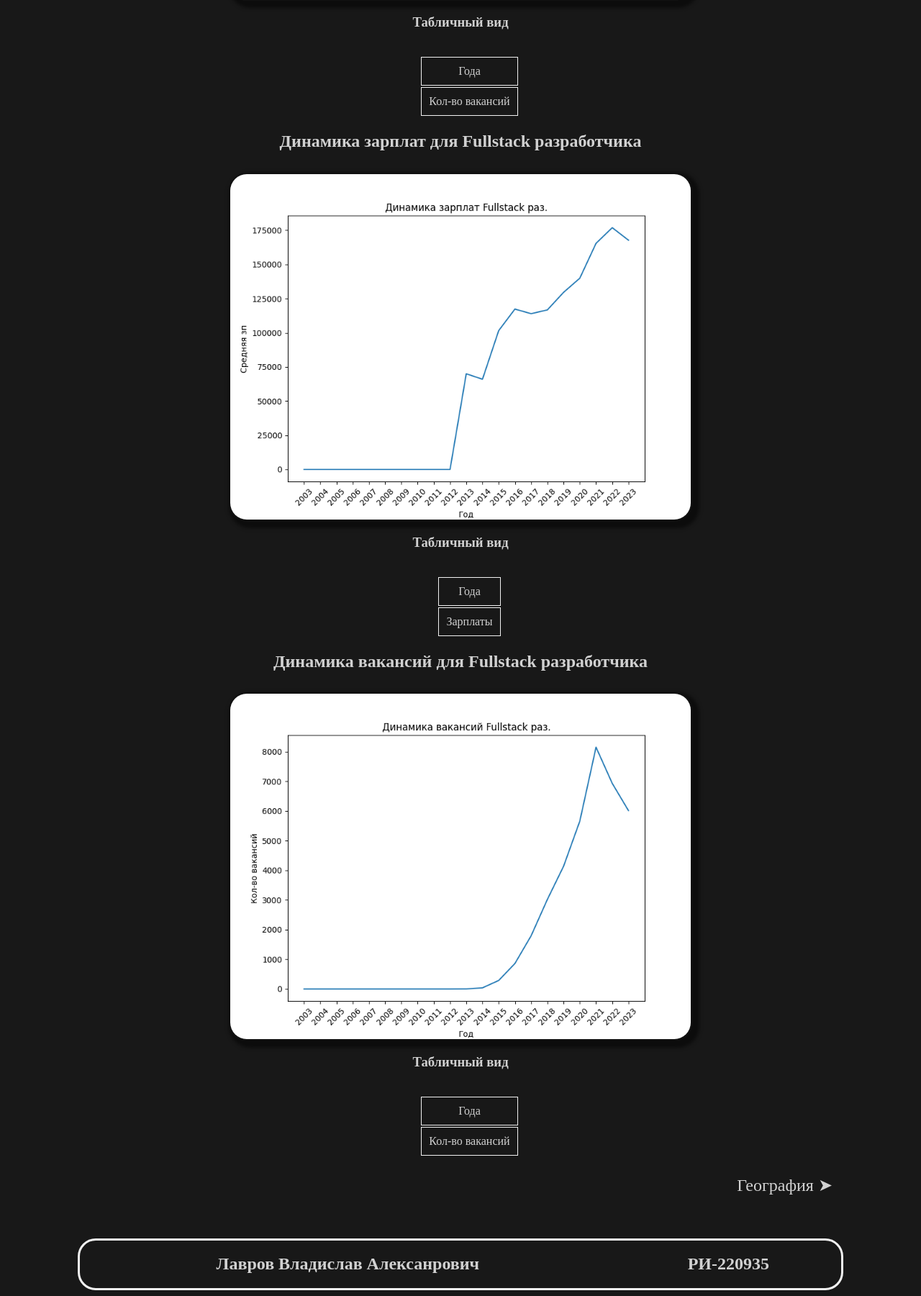
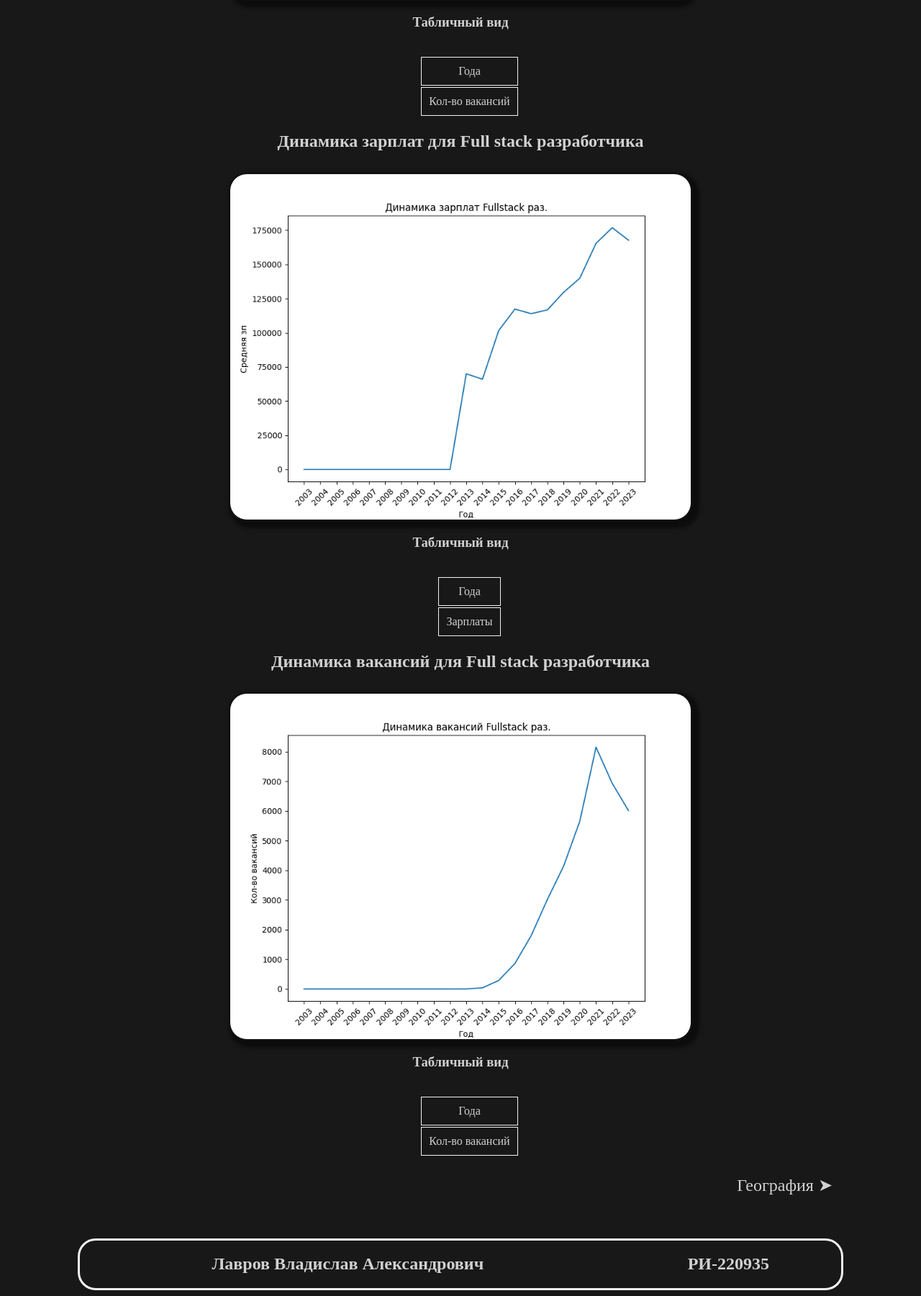
Before and after one commit to rVladislavrr/projectPython, a Django app: template templates/vostr.html in a window 1280 px wide. Shown: the part 1396-3197 px from the top of the page at 72% size. Run offline with Django 5.2, Linux system fonts and the light colour scheme; the template is opened without the code that fills it, so the values that code supplies are empty.

Commit message:
Правки

```diff
--- a/static/css/style.css
+++ b/static/css/style.css
@@ -47,7 +47,7 @@ body {
 }
 
 .active {
-    width: 250px;
+    width: 275px;
 }
 
 .part_one {
--- a/static/js/script.js
+++ b/static/js/script.js
@@ -5,6 +5,7 @@ document.querySelector('.openbtn').onclick = function () {
 
 document.querySelector('.closebtn').onclick = function () {
     document.getElementById("mySidenav").classList.remove('active');
+
 };
 
 document.addEventListener('click', function (event) {
--- a/templates/geo.html
+++ b/templates/geo.html
@@ -54,7 +54,7 @@
      <div style="display: flex; justify-content: center; margin-top: 25px;margin-left: 150px;">
          <h3 class = 'h2Din' style="text-align: center">Табличный вид: </h3>
          <table>
-            <tr><td>Город</td><td>Доля вак</td></tr>
+            <tr><td>Город</td><td>Доля вакансий</td></tr>
             {% for i in items_count %}
             <tr><td><b>{{ i.city }}</b></td><td>{{ i.count }}</td></tr>
              {% endfor %}
@@ -88,7 +88,7 @@
      <div style="display: flex; justify-content: center; margin-top: 25px;margin-left: 150px;">
          <h3 class = 'h2Din' style="text-align: center">Табличный вид: </h3>
          <table>
-            <tr><td>Город</td><td>Доля вак</td></tr>
+            <tr><td>Город</td><td>Доля вакансий</td></tr>
             {% for i in items_count_vac %}
             <tr><td><b>{{ i.city }}</b></td><td>{{ i.count_vac }}</td></tr>
              {% endfor %}
--- a/templates/main.html
+++ b/templates/main.html
@@ -5,7 +5,7 @@
 <head>
     <meta charset="UTF-8">
     <meta name="viewport" content="width=device-width, initial-scale=1.0">
-    <title>{% block tit %}FullstackMain{% endblock %}</title>
+    <title>{% block tit %}Full_stackMain{% endblock %}</title>
     <link rel="stylesheet" href="{% static 'css/style.css' %}">
     <link rel="shortcut icon" href="{% static 'img/icons.png' %}" type="image/png" >
 </head>
@@ -23,7 +23,7 @@
     <main id='main'>
         <span class='openbtn'>&#9776;</span>
         <div style="display: flex;">
-            <h1 style="margin: 20px auto; font-size: 35px; border-bottom: 3px solid currentColor;">{% block title %}Statistics Fullstack developer{% endblock %}</h1>
+            <h1 style="margin: 20px auto; font-size: 35px; border-bottom: 3px solid currentColor;">{% block title %}Statistics Full stack developer{% endblock %}</h1>
             <a href="{% url 'home' %}"><img src="{% static 'img/icons.png' %}" width="64px" height="64px" alt="" style=" position: relative; right:100px; top:15px"></a>
         </div>
     {% block main %}
@@ -69,7 +69,7 @@
     </main>
     <footer style="margin-top: 15px">
         <h2 style="margin-left: auto;
-        padding-right: 100px; ">Лавров Владислав Алексанрович</h2>
+        padding-right: 100px; ">Лавров Владислав Александрович</h2>
         <h2 style="margin-left: auto;
         padding-right: 100px; ">РИ-220935</h2>
     </footer>
--- a/templates/new_vac.html
+++ b/templates/new_vac.html
@@ -1,9 +1,9 @@
 {% extends 'main.html' %}
 {% load static %}
 {% block title %}
-    Последние вакансии по профессии Fullstack
+    Последние вакансии по профессии Ful lstack
 {% endblock %}
-{% block tit %}FullstackNew_Vac{% endblock %}
+{% block tit %}Full_stackNew_Vac{% endblock %}
 {% block main %}
 <div class="container">
   {% for vc in vac %}
@@ -29,7 +29,7 @@
             <p>Компания: {{ vc.employer_name }}</p>
           <p>Город: {{ vc.area_name }}</p>
       <p style="line-height: 160%;">Описание: {{ vc.description }}</p>
-      <p style="line-height: 160%;">Нажмите на имя и прочитайте описание полностью</p>
+      <p style="line-height: 160%;">Можете нажать на название вакансии что-бы полностью прочитать описание</p>
       {% if vc.skills %}
       	<p>Навыки: {{ vc.skills }}</p>
           {% else %}
--- a/templates/skills.html
+++ b/templates/skills.html
@@ -37,7 +37,7 @@
              <img class = 'imgg' src="../static/img/year_skills/{{item.year}}/full.png"  width="800px" height="600px" alt="" >
                  <p class="text">Топ 20 популярных навыков относительно всех вакансий за {{ item.year }}.
                  </p>
-                 <p class="text">Слева в таблице показаны точное количество их использований за этот год.
+                 <p class="text">Слева в таблице показано точное количество их использований за этот год.
                  </p>
              </div>
          </div>
@@ -45,9 +45,9 @@
 
              <div style="margin-right: 100px; ">
              <img class = 'imgg' src="../static/img/year_skills/{{item.year}}/full.png"  width="800px" height="600px" alt="" >
-                 <p class="text">Топ 20 популярных навыков относительно Fullstack разработчиков за {{ item.year }}.
+                 <p class="text">Топ 20 популярных навыков относительно Full stack разработчиков за {{ item.year }}.
                  </p>
-                 <p class="text">Справа в таблице показаны точное количество их использований за этот год.
+                 <p class="text">Справа в таблице показано точное количество их использований за этот год.
                  </p>
              </div>
              <table>
--- a/templates/vostr.html
+++ b/templates/vostr.html
@@ -72,7 +72,7 @@
     </section>
 
  <section id = 'section3'>
-    <h2 class = 'h2Din'>Динамика зарплат для Fullstack разработчика</h2>
+    <h2 class = 'h2Din'>Динамика зарплат для Full stack разработчика</h2>
     <div style="display: flex; justify-content: center">
         <img  class = 'imgg' src="{% static 'img/Salary_vac_year1.png' %}" width="640px" height="480px" alt="">
     </div>
@@ -100,7 +100,7 @@
     </section>
 
     <section id = 'section4' >
-    <h2 class = 'h2Din'>Динамика вакансий для Fullstack разработчика</h2>
+    <h2 class = 'h2Din'>Динамика вакансий для Full stack разработчика</h2>
     <div style="display: flex; justify-content: center">
         <img  class = 'imgg' src="{% static 'img/Count_vac_year.png' %}" width="640px" height="480px" alt="">
     </div>
```
